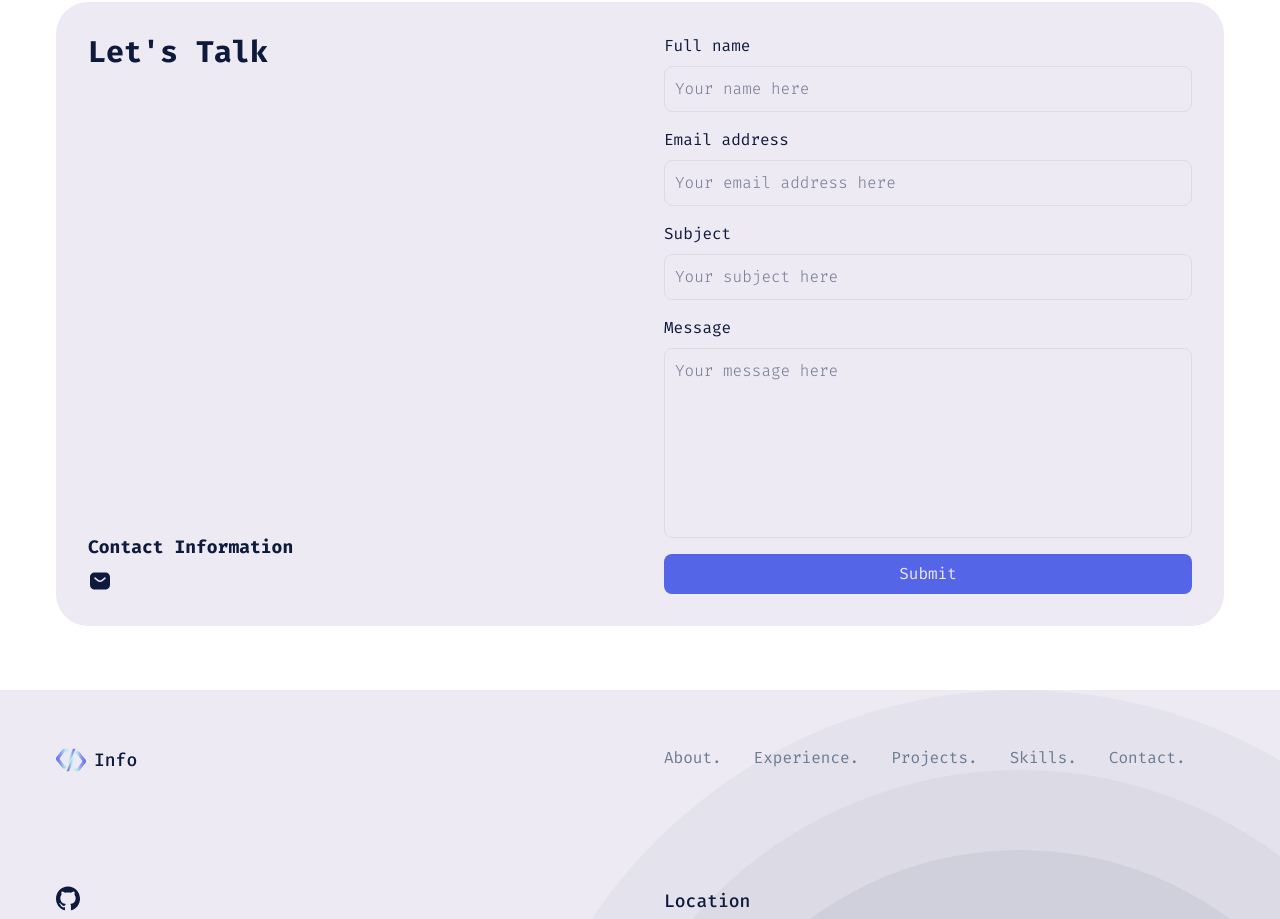
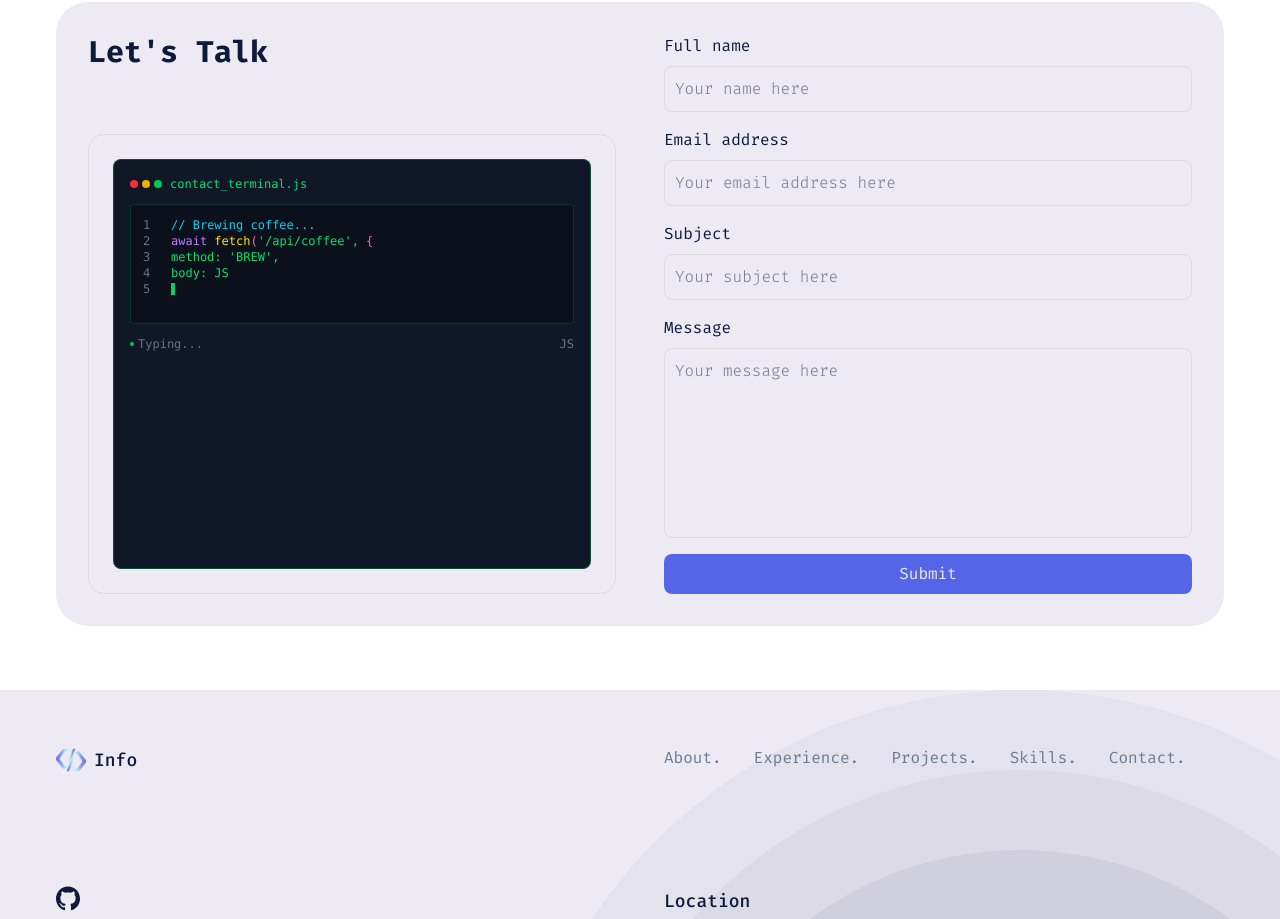
Before and after one commit to Ph4ntomByte/Portfolio, a Next.js app: page / in a window 1280 px wide. Shown: the part 3880-4799 px from the top of the page. Built offline with nearby package versions, Linux system fonts and the light colour scheme; no server answers.

Commit message:
feat: add terminal animation to contact form

```diff
--- a/src/app/globals.css
+++ b/src/app/globals.css
@@ -194,3 +194,25 @@ section {
   }
   scrollbar-width: none;
 }
+
+@keyframes float {
+  0%, 100% {
+    transform: translateY(0px) translateX(0px);
+    opacity: 0;
+  }
+  25% {
+    transform: translateY(-20px) translateX(10px);
+    opacity: 0.5;
+  }
+  50% {
+    transform: translateY(-40px) translateX(-10px);
+    opacity: 1;
+  }
+  75% {
+    transform: translateY(-20px) translateX(10px);
+    opacity: 0.5;
+  }
+}
+.animate-float {
+  animation: float linear infinite;
+}
--- a/src/app/page.tsx
+++ b/src/app/page.tsx
@@ -3,7 +3,7 @@ import ContactSection from '@/components/Contact/ContactSection'
 import Hero from '@/components/Hero/Hero'
 import ProjectSection from '@/components/Projects/ProjectSection'
 import ExperienceSection from '@/components/Experience/ExperienceSection'
-import ExpertiseSection from '@/components/Services/ExpertiseSection'
+import ExpertiseSection from '@/components/Expertise/ExpertiseSection'
 import Skills from '@/components/Skills/Skills'
 import { getAllProjects } from '@/services'
 
--- /dev/null
+++ b/src/components/Contact/CodeAnimation.tsx
@@ -0,0 +1,129 @@
+"use client"
+import { useState, useEffect, useRef } from 'react'
+
+export function CodeAnimation() {
+  const [displayText, setDisplayText] = useState('')
+  const [currentIndex, setCurrentIndex] = useState(0)
+  const [currentSequence, setCurrentSequence] = useState(0)
+  const [isDeleting, setIsDeleting] = useState(false)
+  const [cursorVisible, setCursorVisible] = useState(true)
+
+  const sequences = [
+    `// Brewing coffee...\nawait fetch('/api/coffee', {\n  method: 'BREW',\n  body: JSON.stringify({ strength: 'dangerous' })\n})`,
+
+    `// Ordering pizza...\nawait fetch('/api/pizza', {\n  method: 'ORDER',\n  body: JSON.stringify({ toppings: ['pepperoni', 'extra cheese'] })\n})`,
+
+    `// Playing music...\nawait fetch('/api/spotify', {\n  method: 'PLAY',\n  body: JSON.stringify({ volume: 100, shame: true })\n})`,
+
+    `// Searching for memes...\nawait fetch('/api/memes', {\n  method: 'GET',\n  body: JSON.stringify({ category: 'programming' })\n})`
+  ]
+
+  const playTypeSound = () => {
+    const context = new (window.AudioContext || (window as any).webkitAudioContext)()
+    const oscillator = context.createOscillator()
+    const gainNode = context.createGain()
+
+    oscillator.connect(gainNode)
+    gainNode.connect(context.destination)
+
+    oscillator.frequency.setValueAtTime(800, context.currentTime)
+    gainNode.gain.setValueAtTime(0.05, context.currentTime)
+    gainNode.gain.exponentialRampToValueAtTime(0.001, context.currentTime + 0.1)
+
+    oscillator.start(context.currentTime)
+    oscillator.stop(context.currentTime + 0.1)
+  }
+
+  useEffect(() => {
+    const cursorInterval = setInterval(() => {
+      setCursorVisible(v => !v)
+    }, 500)
+    return () => clearInterval(cursorInterval)
+  }, [])
+
+  useEffect(() => {
+    const currentSequenceText = sequences[currentSequence]
+
+    if (!isDeleting && currentIndex < currentSequenceText.length) {
+      const timer = setTimeout(() => {
+        const nextChar = currentSequenceText[currentIndex]
+        setDisplayText(prev => prev + nextChar)
+        setCurrentIndex(currentIndex + 1)
+      }, 80)
+
+      return () => clearTimeout(timer)
+    } else if (!isDeleting && currentIndex >= currentSequenceText.length) {
+      const pauseTimer = setTimeout(() => {
+        setIsDeleting(true)
+      }, 5000)
+      return () => clearTimeout(pauseTimer)
+    } else if (isDeleting && displayText.length > 0) {
+      const timer = setTimeout(() => {
+        setDisplayText(prev => prev.slice(0, -1))
+      }, 60)
+      return () => clearTimeout(timer)
+    } else if (isDeleting && displayText.length === 0) {
+      setIsDeleting(false)
+      setCurrentIndex(0)
+      setCurrentSequence((currentSequence + 1) % sequences.length)
+    }
+  }, [currentIndex, currentSequence, isDeleting, displayText])
+
+  const renderHighlightedCode = (text: string) => {
+    const lines = text.split('\n')
+    return lines.map((line, lineIndex) => {
+      let highlightedLine = line
+
+      highlightedLine = highlightedLine
+        .replace(/(\/\/.*)/g, '<span class="text-cyan-400">$1</span>')
+        .replace(/(const|await)/g, '<span class="text-purple-400">$1</span>')
+        .replace(/(fetch|JSON\.stringify)/g, '<span class="text-yellow-300">$1</span>')
+        .replace(/(\/api\/contact)/g, '<span class="text-green-300">$1</span>')
+        .replace(/(Your Name|your\.email@domain\.com)/g, '<span class="text-orange-300">$1</span>')
+        .replace(/(\{|\}|\(|\))/g, '<span class="text-pink-400">$1</span>')
+
+      return (
+        <div key={lineIndex} className="flex">
+          <span className="text-gray-500 text-xs select-none mr-3 w-4">{lineIndex + 1}</span>
+          <span
+            className="flex-1 text-xs"
+            dangerouslySetInnerHTML={{ __html: highlightedLine }}
+          />
+        </div>
+      )
+    })
+  }
+
+  return (
+    <div className="bg-gray-900 rounded-lg p-4 font-mono h-full border border-green-500/30 relative overflow-hidden">
+      <div className="flex items-center gap-2 mb-3">
+        <div className="flex gap-1">
+          <div className="w-2 h-2 bg-red-500 rounded-full"></div>
+          <div className="w-2 h-2 bg-yellow-500 rounded-full"></div>
+          <div className="w-2 h-2 bg-green-500 rounded-full"></div>
+        </div>
+        <span className="text-green-400 text-xs">contact_terminal.js</span>
+      </div>
+
+      <div className="bg-black/30 rounded p-3 border border-green-500/20 min-h-[120px]">
+        <div className="text-green-400 text-xs leading-relaxed">
+          {renderHighlightedCode(displayText)}
+          {cursorVisible && !isDeleting && (
+            <div className="flex">
+              <span className="text-gray-500 text-xs select-none mr-3 w-4">{(displayText.split('\n').length) + 1}</span>
+              <span className="bg-green-400 w-1 h-3 animate-pulse mt-0.5"></span>
+            </div>
+          )}
+        </div>
+      </div>
+
+      <div className="flex justify-between items-center mt-3 text-xs text-gray-500">
+        <div className="flex items-center gap-1">
+          <div className={`w-1 h-1 rounded-full ${isDeleting ? 'bg-yellow-500' : 'bg-green-500'}`}></div>
+          <span className="text-xs">{isDeleting ? 'Deleting...' : 'Typing...'}</span>
+        </div>
+        <span className="text-xs">JS</span>
+      </div>
+    </div>
+  )
+}
--- a/src/components/Contact/ContactSection.tsx
+++ b/src/components/Contact/ContactSection.tsx
@@ -1,5 +1,5 @@
-import { MsgIcon } from '@/utils/icons'
 import ContactForm from './ContactForm'
+import { CodeAnimation } from '@/components/Contact/CodeAnimation'
 
 const ContactSection = () => {
   return (
@@ -13,13 +13,8 @@ const ContactSection = () => {
           </p>
         </div>
 
-        <div className="space-y-2">
-          <p className="text-neutral text-lg font-bold">Contact Information</p>
-          <a
-            href="mailto:"
-            className="text-neutral hover:text-accent flex items-center gap-1 font-light transition-colors duration-300">
-            <MsgIcon />
-          </a>
+        <div className="bg-secondary rounded-2xl p-6 border border-border h-full min-h-[400px]">
+          <CodeAnimation />
         </div>
       </div>
 
```
Also changed, not shown: src/components/Expertise/ExpertiseCard.tsx (renamed from src/components/Services/ExpertiseCard.tsx), src/components/Expertise/ExpertiseSection.tsx (renamed from src/components/Services/ExpertiseSection.tsx).
